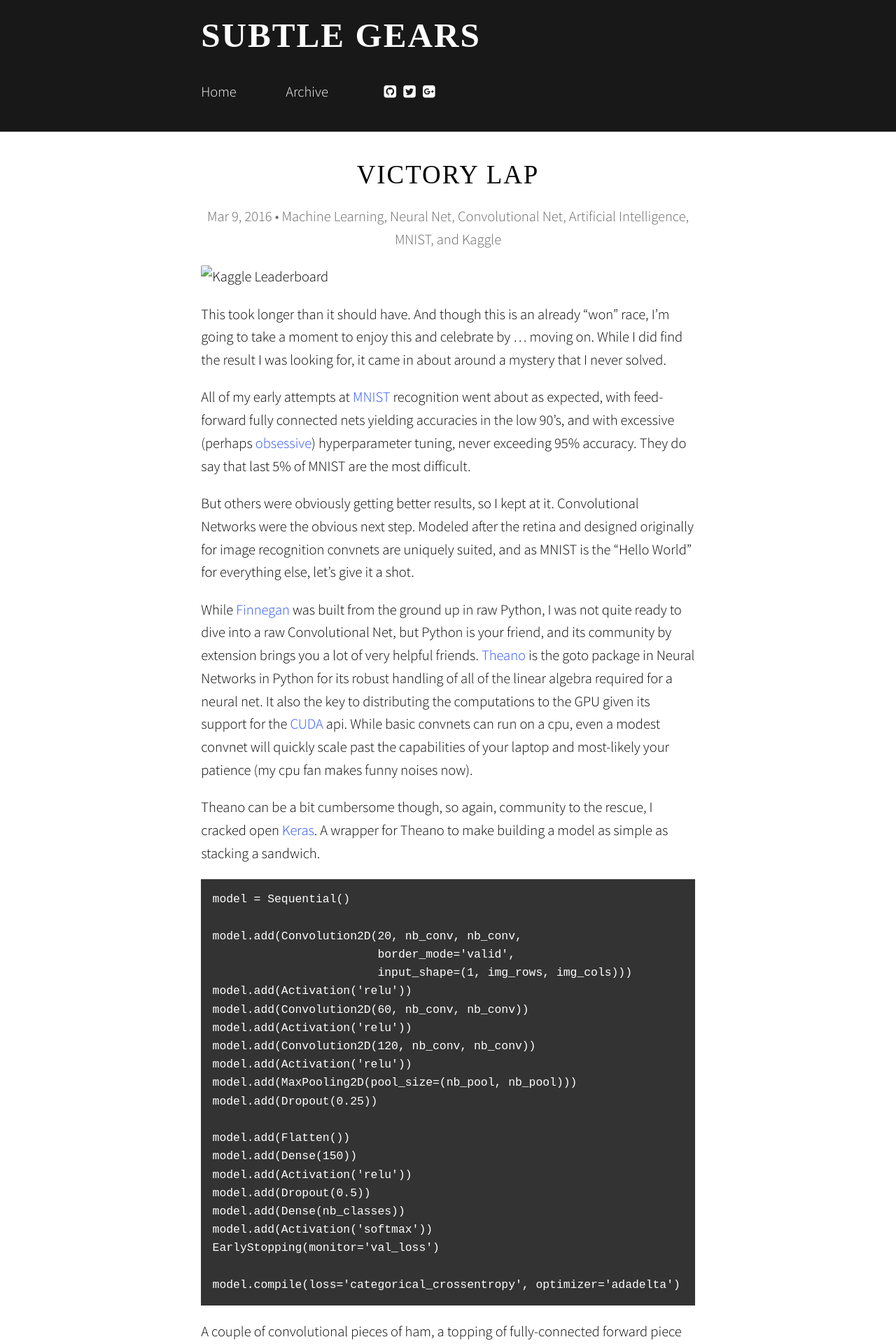
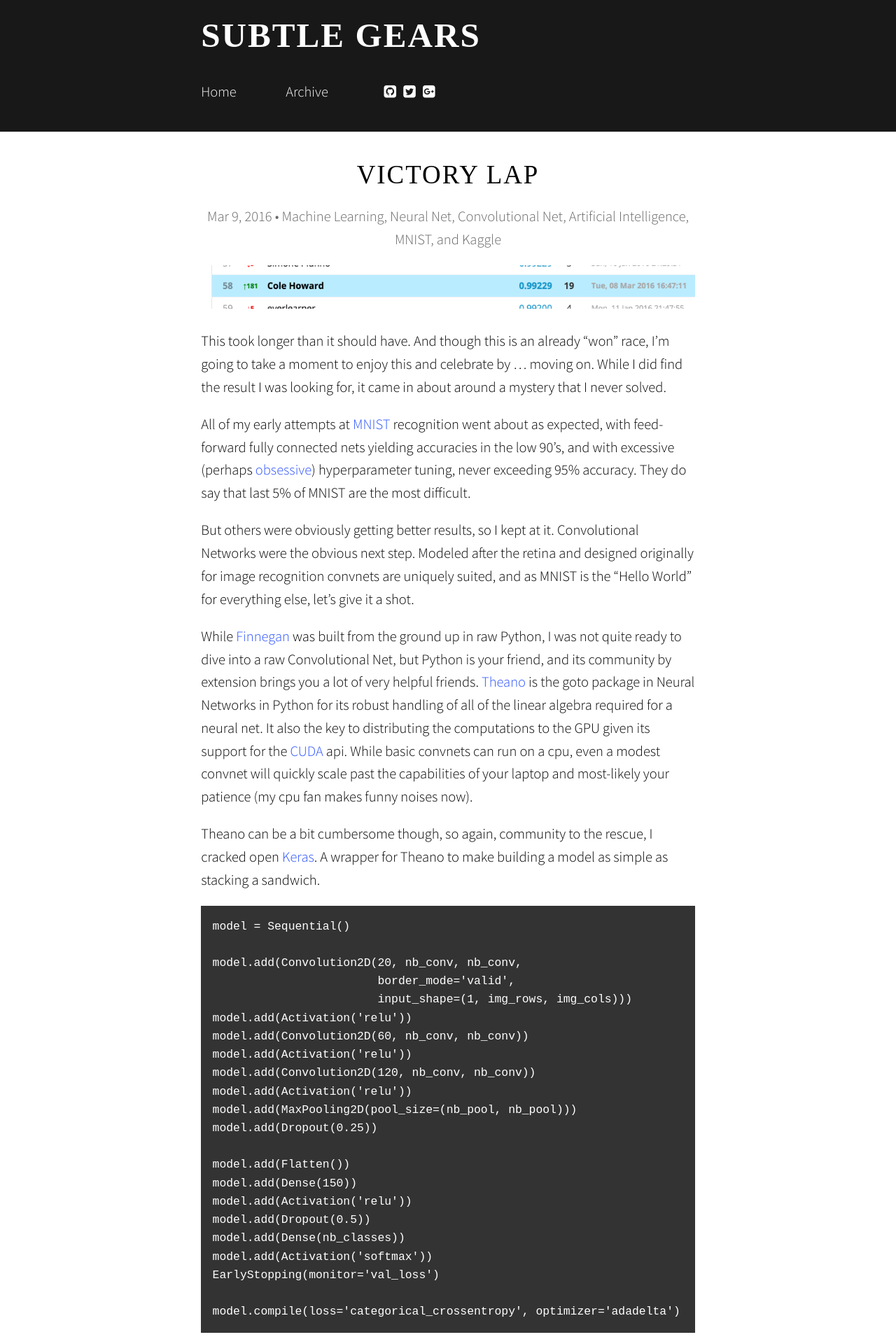
Before and after one commit to uglyboxer/uglyboxer.github.io, a Jekyll site: the page built from _posts/2016-03-09-victory-lap.md, in a window 1280 px wide. Shown: the top 1920 px of the page at 70% size. Built offline with Jekyll 4.4.1, drawn with Linux system fonts in a browser that asks for light colours; nearby versions of some CDN libraries; some web fonts are replaced; comment, search, counter and statistics services are not loaded.

Commit message:
relative path fix

```diff
--- a/_config.yml
+++ b/_config.yml
@@ -4,7 +4,7 @@ description: "Machine Learning on a Budget"
 # subheading: "Machine Learning on a Budget"
 more: "read more"
 url: "http://uglyboxer.github.io"
-baseurl:  # comment out if in root directory
+# baseurl:  # comment out if in root directory
 
 comments:
     disqus: "uglyboxer"
@@ -33,5 +33,5 @@ links:
 paginate: 10
 excerpt_separator: "\n\n\n" # excerpt ends after two blank lines
 defaults: [{scope: {path: ""}, values: {layout: "default"}}, {scope: {path: "", type: "posts"}, values: {comments: true}}]
-gems: [jekyll-feed] # include feed plugin (supported by gh-pages)
-gems: [jekyll-paginate]
+# gems: [jekyll-feed] # include feed plugin (supported by gh-pages)
+# gems: [jekyll-paginate]
--- a/_posts/2016-03-09-victory-lap.md
+++ b/_posts/2016-03-09-victory-lap.md
@@ -9,7 +9,7 @@ categories:
 - Kaggle
 ---
 
-![Kaggle Leaderboard](images/kaggle_leader.png)
+![Kaggle Leaderboard](/images/kaggle_leader.png)
 
 This took longer than it should have.  And though this is an already "won" race, I'm going to take a moment to enjoy this and celebrate by ... moving on.  While I did find the result I was looking for, it came in about around a mystery that I never solved.
 
```
Also changed, not shown: 5 other files.
